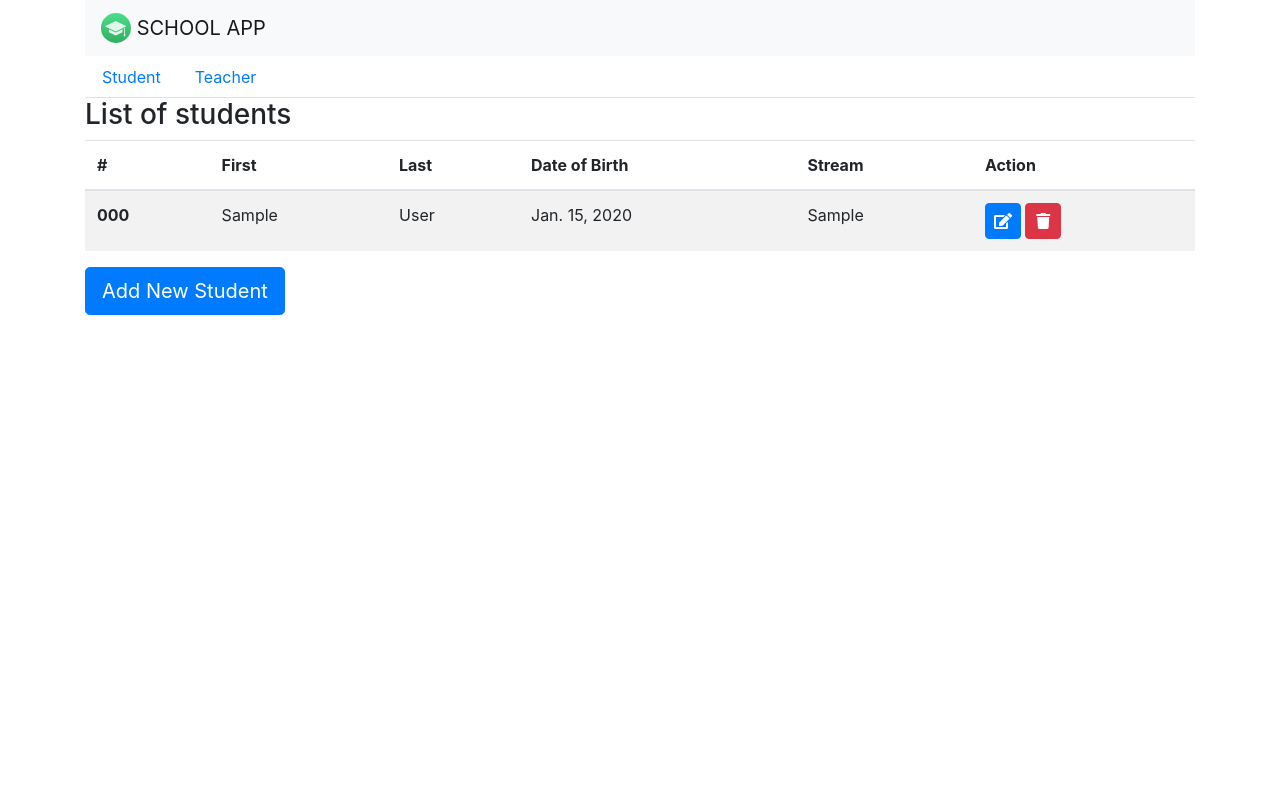
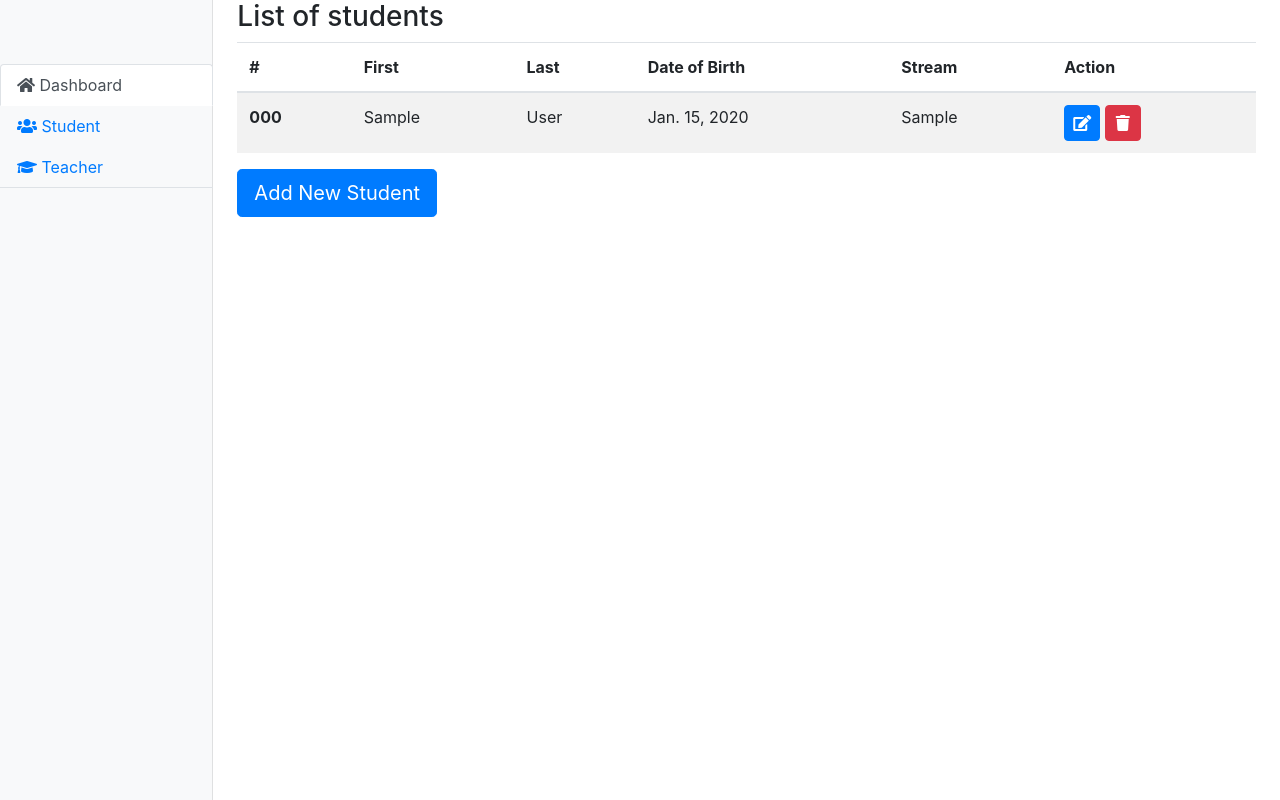
Before and after one commit to neeraj9194/school-app, a Django app: page /student/ in a window 1280 px wide. Run offline with Django 3.2, Linux system fonts and the light colour scheme; tables that the repository leaves empty hold one stand-in row (values such as "Sample post"); some libraries are stand-ins or nearby versions.

Commit message:
moved navbar tabs to sidebar.

```diff
--- /dev/null
+++ b/school/static/school/sidebar.css
@@ -0,0 +1,29 @@
+/*
+ * Sidebar
+ */
+
+.sidebar {
+  position: fixed;
+  top: 0;
+  bottom: 0;
+  left: 0;
+  z-index: 100; /* Behind the navbar */
+  padding: 48px 0 0; /* Height of navbar */
+  box-shadow: inset -1px 0 0 rgba(0, 0, 0, .1);
+}
+
+.sidebar-sticky {
+  position: relative;
+  top: 0;
+  height: calc(100vh - 48px);
+  padding-top: .5rem;
+  overflow-x: hidden;
+  overflow-y: auto; /* Scrollable contents if viewport is shorter than content. */
+}
+
+@supports ((position: -webkit-sticky) or (position: sticky)) {
+  .sidebar-sticky {
+    position: -webkit-sticky;
+    position: sticky;
+  }
+}
--- a/school/templates/school/base.html
+++ b/school/templates/school/base.html
@@ -10,32 +10,60 @@
   <link rel="stylesheet" href="https://stackpath.bootstrapcdn.com/bootstrap/4.5.2/css/bootstrap.min.css" integrity="sha384-JcKb8q3iqJ61gNV9KGb8thSsNjpSL0n8PARn9HuZOnIxN0hoP+VmmDGMN5t9UJ0Z" crossorigin="anonymous">
   <link rel="stylesheet" href="https://use.fontawesome.com/releases/v5.7.0/css/all.css" integrity="sha384-lZN37f5QGtY3VHgisS14W3ExzMWZxybE1SJSEsQp9S+oqd12jhcu+A56Ebc1zFSJ" crossorigin="anonymous">
   <link rel="stylesheet" type="text/css" href="{% static 'school/style.css' %}">
+  <link rel="stylesheet" type="text/css" href="{% static 'school/sidebar.css' %}">
 
   <title>SCHOOL APP</title>
 </head>
 <body>
-<div class="container">
-  <nav class="navbar navbar-light bg-light">
-    <a class="navbar-brand" href="#">
-      <img src="{% static "school/education.svg" %}" width="30" height="30" class="d-inline-block align-top" alt="" loading="lazy">
-      SCHOOL APP
-    </a>
-  </nav>
+<div class="container-fluid">
+  <div class="row">
+    <nav id="sidebarMenu" class="col-md-3 col-lg-2 d-md-block bg-light sidebar collapse">
+      <div class="sidebar-sticky pt-3">
+        <ul class="nav flex-column nav-tabs">
+          <li class="nav-item">
+            <a id="dashboard-tab" class="nav-link" href="/">
+              <i class="fa fa-home"></i>
+              Dashboard
+            </a>
+          </li>
+          <li class="nav-item">
+            <a id="student-tab" class="nav-link" href="/student/">
+              <i class="fa fa-users"></i>
+              Student
+            </a>
+          </li>
+          <li class="nav-item">
+            <a id="teacher-tab" class="nav-link" href="/teacher/">
+              <i class="fa fa-graduation-cap"></i>
+              Teacher
+            </a>
+          </li>
+        </ul>
+      </div>
+    </nav>
 
-  <nav>
-    <ul class="nav nav-tabs">
-      <li class="nav-item">
-        <a id="student-tab" class="nav-link" href="/student/">Student</a>
-      </li>
-      <li class="nav-item">
-        <a id="teacher-tab" class="nav-link" href="/teacher/">Teacher</a>
-      </li>
-    </ul>
-  </nav>
-  {% block list-block %}{% endblock %}
 
+      {#  <nav class="navbar navbar-light bg-light">#}
+      {#    <a class="navbar-brand" href="#">#}
+      {#      <img src="{% static "school/education.svg" %}" width="30" height="30" class="d-inline-block align-top" alt="" loading="lazy">#}
+      {#      SCHOOL APP#}
+      {#    </a>#}
+      {#  </nav>#}
+    <main role="main" class="col-md-9 ml-sm-auto col-lg-10 px-md-4">
+{#      <nav>#}
+{#        <ul class="nav nav-tabs">#}
+{#          <li class="nav-item">#}
+{#            <a id="student-tab" class="nav-link" href="/student/">Student</a>#}
+{#          </li>#}
+{#          <li class="nav-item">#}
+{#            <a id="teacher-tab" class="nav-link" href="/teacher/">Teacher</a>#}
+{#          </li>#}
+{#        </ul>#}
+{#      </nav>#}
+      {% block list-block %}{% endblock %}
+    </main>
+  </div>
 </div>
-
 
 <!-- Optional JavaScript -->
 <!-- jQuery first, then Popper.js, then Bootstrap JS -->
@@ -46,10 +74,10 @@
     $(document).ready(function(){
         {# Logic to set "active" class when page changes #}
         $('nav a').on('click', function(e) {
-            $( 'nav' ).find( 'li.active' ).removeClass( 'active' );
+            $( 'nav' ).find( 'li a.active' ).removeClass( 'active' );
             localStorage.setItem('activeTab', $(e.target).attr('id'));
         });
-        let activeTab = localStorage.getItem('activeTab');
+        let activeTab = localStorage.getItem('activeTab') || "dashboard-tab";
         if(activeTab){
             $('#' + activeTab ).addClass("active");
         }
```
